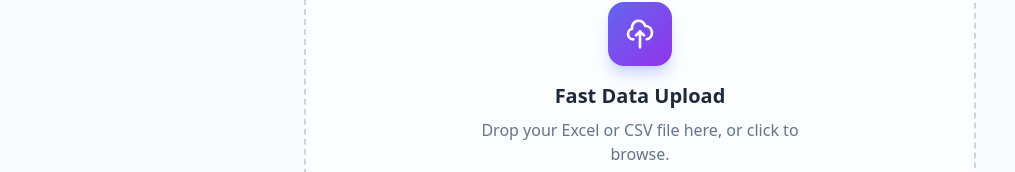
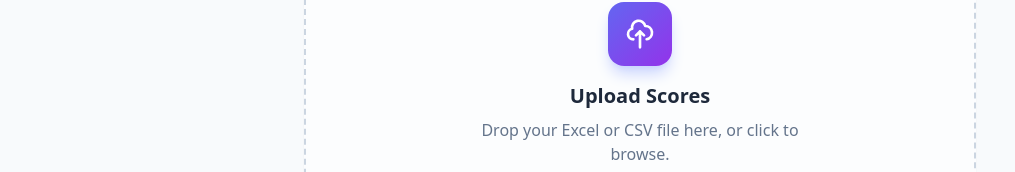
Before and after one commit to sethchandler/GradeCurve, a React (Vite) app: page / in a window 1280 px wide. Shown: the part 377-549 px from the top of the page, without its empty margins (0-1015 px from the left). Built offline with nearby package versions, Linux system fonts and the light colour scheme.

Commit message:
ui: adjust copy for accuracy and tone

```diff
--- a/src/components/FileUploader.tsx
+++ b/src/components/FileUploader.tsx
@@ -107,7 +107,7 @@
                             <path strokeLinecap="round" strokeLinejoin="round" strokeWidth={2} d="M7 16a4 4 0 01-.88-7.903A5 5 0 1115.9 6L16 6a5 5 0 011 9.9M15 13l-3-3m0 0l-3 3m3-3v12" />
                         </svg>
                     </div>
-                    <h3 className="text-xl font-bold text-slate-800">Fast Data Upload</h3>
+                    <h3 className="text-xl font-bold text-slate-800">Upload Scores</h3>
                     <p className="text-slate-500 mt-2 max-w-xs mx-auto">
                         Drop your Excel or CSV file here, or click to browse.
                     </p>
```
